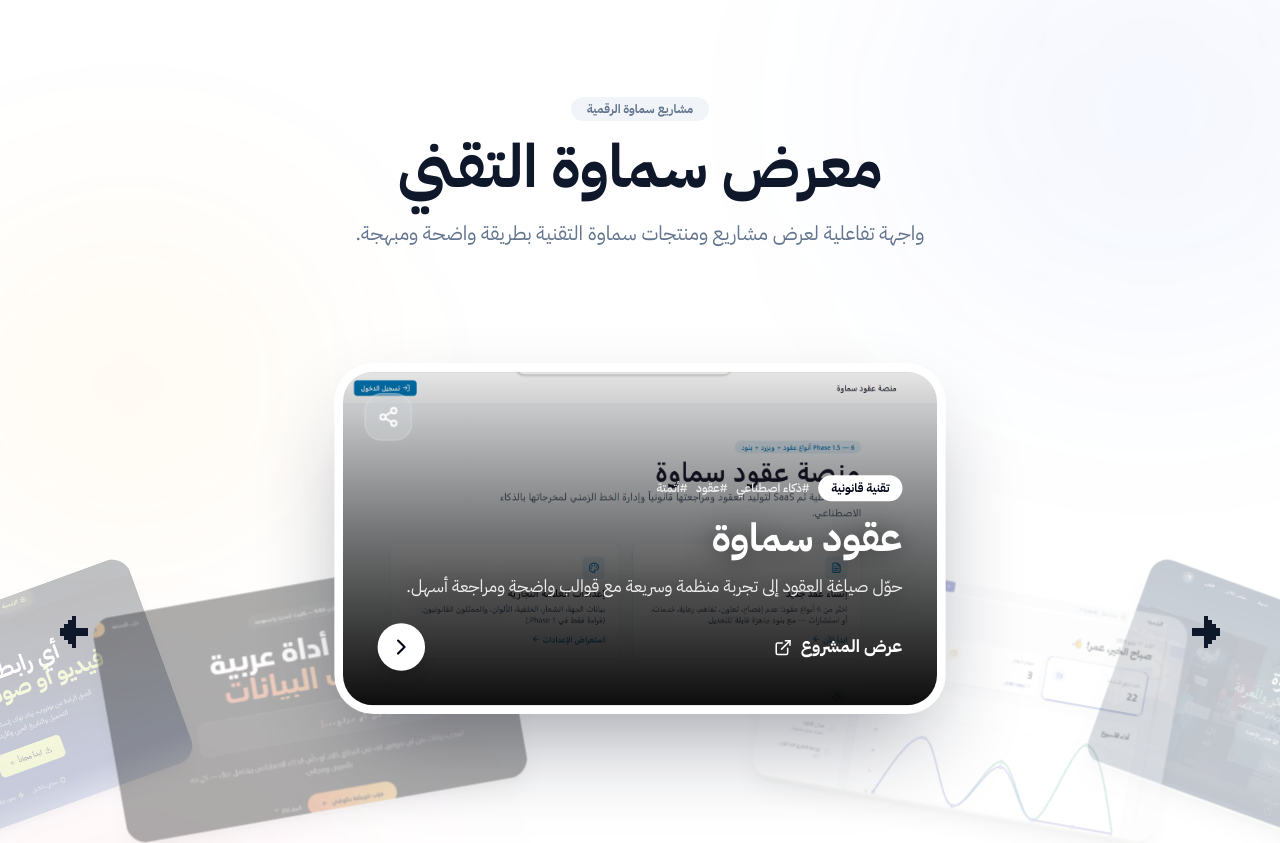
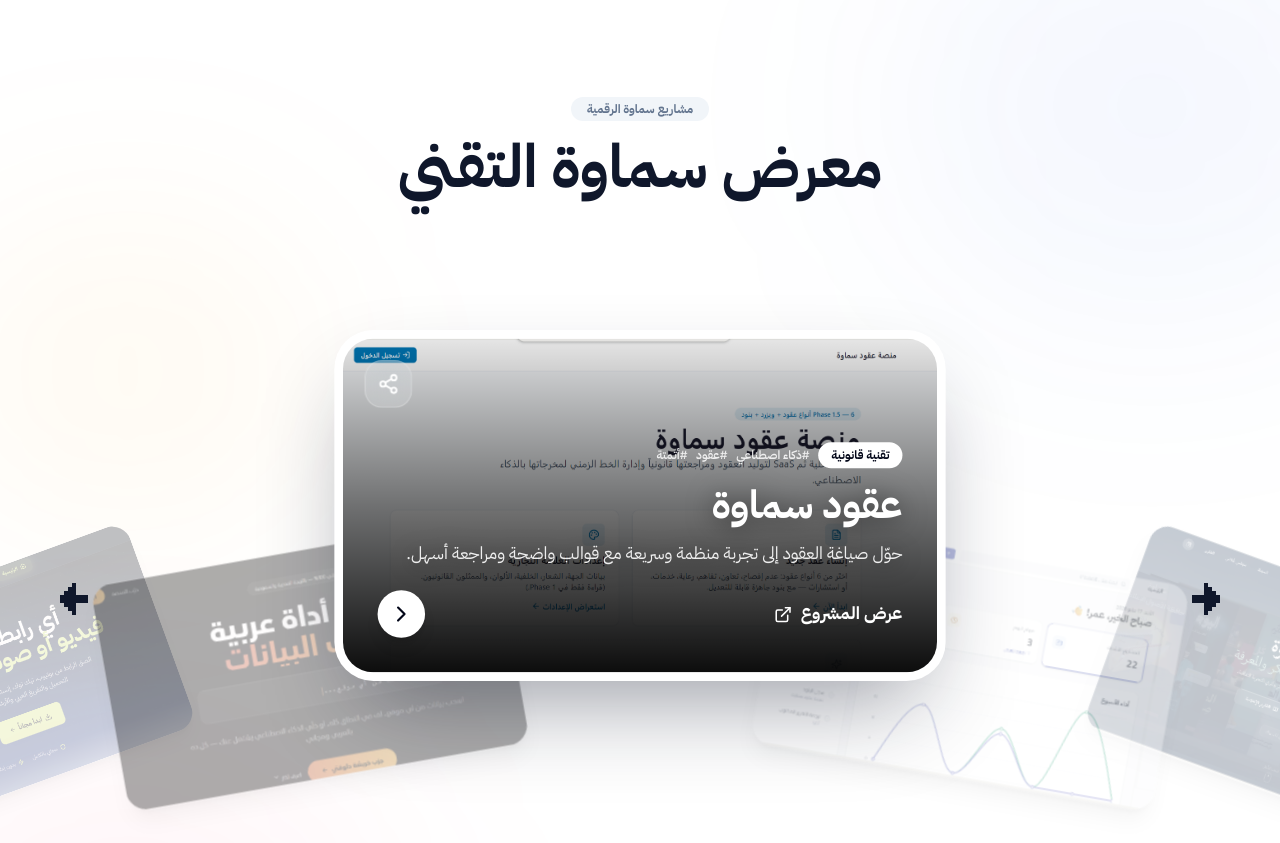
Before and after one commit to samawah-media/Samawah-tech, a React (Vite) app: page / in a window 1280 px wide. Shown: the top 843 px of the page. Built offline with nearby package versions, Linux system fonts and the light colour scheme; no server answers; the database is empty.

Commit message:
Remove default homepage subtitle placeholder

```diff
--- a/src/pages/Home.tsx
+++ b/src/pages/Home.tsx
@@ -91,8 +91,7 @@ export default function Home() {
   const title = link
     ? `عرض سماوة التقني - ${link.title_ar}`
     : 'معرض سماوة التقني';
-  const subTitle =
-    link?.description_ar || 'واجهة تفاعلية لعرض مشاريع ومنتجات سماوة التقنية بطريقة واضحة ومبهجة.';
+  const subTitle = link?.description_ar || '';
 
   return (
     <main className="min-h-screen bg-white relative overflow-hidden" dir="rtl">
@@ -112,9 +111,11 @@ export default function Home() {
           <h1 className="text-4xl md:text-6xl font-black text-slate-900 mb-5">
             {title}
           </h1>
-          <p className="text-lg md:text-xl text-slate-500 max-w-2xl mx-auto leading-relaxed">
-            {subTitle}
-          </p>
+          {subTitle && (
+            <p className="text-lg md:text-xl text-slate-500 max-w-2xl mx-auto leading-relaxed">
+              {subTitle}
+            </p>
+          )}
         </motion.div>
       </section>
 
```
